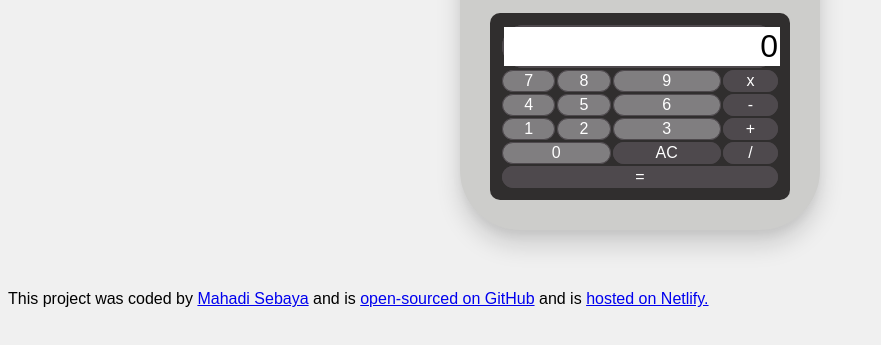
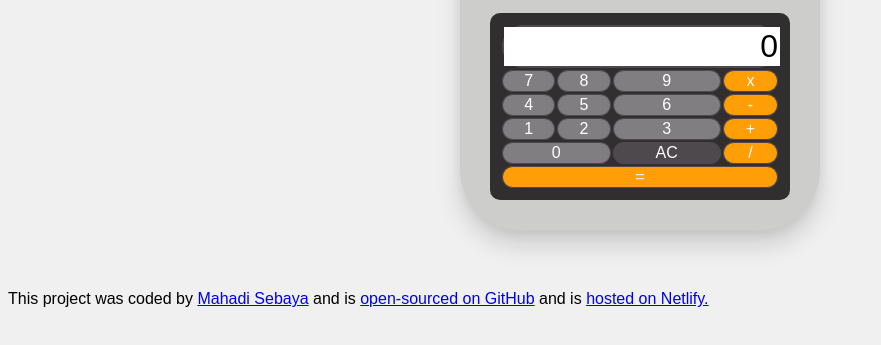
Before and after one commit to ManakaM265/Calculator-App, a plain HTML site: page index.html in a window 1280 px wide. Shown: the part 167-512 px from the top of the page, without its empty margins (0-881 px from the left). Drawn offline with Linux system fonts and the light colour scheme.

Commit message:
Changed the background colour of operator buttons

```diff
--- a/index.html
+++ b/index.html
@@ -19,27 +19,27 @@
           <td class="digitButton">7</td>
           <td class="digitButton">8</td>
           <td class="digitButton">9</td>
-          <td>x</td>
+          <td class="operatorButton">x</td>
         </tr>
         <tr>
           <td class="digitButton">4</td>
           <td class="digitButton">5</td>
           <td class="digitButton">6</td>
-          <td>-</td>
+          <td class="operatorButton">-</td>
         </tr>
         <tr>
           <td class="digitButton">1</td>
           <td class="digitButton">2</td>
           <td class="digitButton">3</td>
-          <td>+</td>
+          <td class="operatorButton">+</td>
         </tr>
         <tr>
           <td class="digitButton" colspan="2">0</td>
           <td>AC</td>
-          <td>/</td>
+          <td class="operatorButton">/</td>
         </tr>
         <tr>
-          <td colspan="4">=</td>
+          <td class="operatorButton" colspan="4">=</td>
         </tr>
       </table>
     </div>
--- a/src/style.css
+++ b/src/style.css
@@ -41,3 +41,6 @@ td {
 .digitButton {
   background-color: #807e80;
 }
+.operatorButton {
+  background-color: #ff9e06;
+}
```
